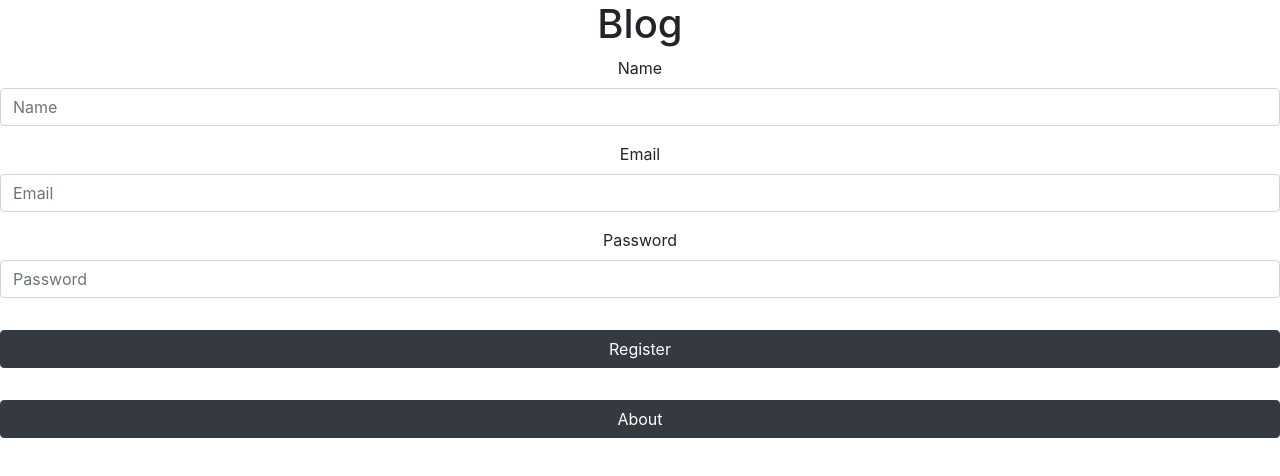
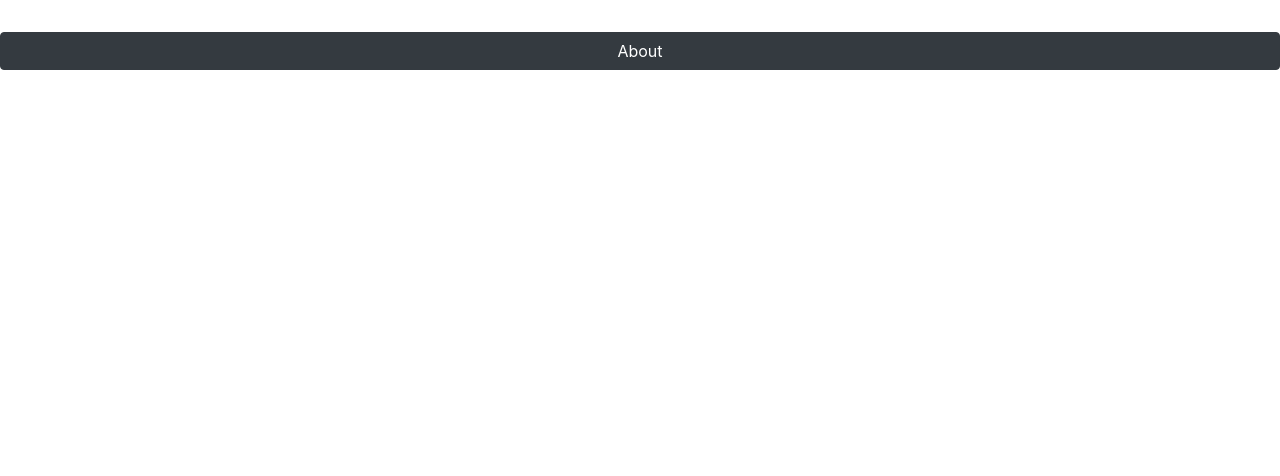
Before and after one commit to rustamav/MERNBlog, a React (Create React App) app in the folder client/: page / in a window 1280 px wide. Shown: the top 476 px of the page. Built offline with nearby package versions, Linux system fonts and the light colour scheme; the HTML template or start-up script is replaced by a standard one.

Commit message:
Separated the RegisterComponent

```diff
--- a/client/package.json
+++ b/client/package.json
@@ -8,6 +8,7 @@
     "react": "^16.10.2",
     "react-dom": "^16.10.2",
     "react-redux": "^7.1.1",
+    "react-router-dom": "^5.1.2",
     "react-scripts": "3.2.0",
     "reactstrap": "^8.0.1",
     "redux": "^4.0.4",
--- a/client/src/App.js
+++ b/client/src/App.js
@@ -1,18 +1,28 @@
 import React from 'react';
 import './App.css';
-
 import { Provider } from 'react-redux';
 import store from './store';
-import TestComonent from './components/AboutCoomponent';
+import AboutCoomponent from './components/AboutCoomponent';
+import RegisterComponent from './components/RegisterComponent';
+
+import {BrowserRouter as Router, Route, Switch} from 'react-router-dom';
+
+import 'bootstrap/dist/css/bootstrap.min.css';
 
 function App() {
   return (
-    <Provider store = {store}>
-    <div className="App">
-      <h1>Blog</h1>
-      <TestComonent></TestComonent>
-    </div>
+
+    <Provider store={store}>
+      <Router>
+      <div className="App">
+        <Switch>
+          <Route exact path='/' component = {AboutCoomponent}/>
+          <Route exact path='/register' component = {RegisterComponent}/>
+        </Switch>
+        </div>
+      </Router>
     </Provider>
+
   );
 }
 
--- a/client/src/components/AboutCoomponent.js
+++ b/client/src/components/AboutCoomponent.js
@@ -1,9 +1,5 @@
 import React, {useState} from 'react';
 import {
-    Form,
-    FormGroup,
-    Label,
-    Input,
     Button
 }
     from 'reactstrap';
@@ -11,73 +7,14 @@ import PropTypes from 'prop-types';
 import { connect } from 'react-redux';
 import Alert from './Alert';
 import { setAlert } from '../actions/alertAction';
-import { register } from '../actions/authAction';
 
 const AboutCoomponent = (props) => {
-
-    const [formData, setFormData] = useState({
-        name: '',
-        email:'',
-        password: ''
-    })
-
-    const {name, email, password} = formData;
-
     const onClick = e => {
         props.setAlert("Testing the alert", "Warning");
     };
 
-    const onSubmit = e => {
-        e.preventDefault();
-        console.log("Submit");
-        props.register({name, email, password});
-    }
-
-    const onChange = e => {
-        console.log("On change");
-        setFormData({...formData, [e.target.name]: e.target.value});
-    }
     return (
         <div>
-            <Form onSubmit={e => onSubmit(e)}>
-              <FormGroup>
-                <Label for='name'>Name</Label>
-                <Input
-                  type='text'
-                  name='name'
-                  id='name'
-                  placeholder='Name'
-                  className='mb-3'
-                  value={name}
-                  onChange={e => onChange(e)}
-                />
-
-                <Label for='email'>Email</Label>
-                <Input
-                  type='email'
-                  name='email'
-                  id='email'
-                  placeholder='Email'
-                  className='mb-3'
-                  value={email}
-                  onChange={e => onChange(e)}
-                />
-
-                <Label for='password'>Password</Label>
-                <Input
-                  type='password'
-                  name='password'
-                  id='password'
-                  placeholder='Password'
-                  className='mb-3'
-                  value={password}
-                  onChange={e => onChange(e)}
-                />
-                <Button color='dark' style={{ marginTop: '2rem' }} block>
-                  Register
-                </Button>
-              </FormGroup>
-            </Form>
             <Alert color='danger'></Alert>
             <Button onClick={onClick} color='dark' style={{ marginTop: '2rem' }} block>
                 About
@@ -87,9 +24,8 @@ const AboutCoomponent = (props) => {
 }
 AboutCoomponent.propTypes = {
     setAlert: PropTypes.func.isRequired,
-    register: PropTypes.func.isRequired
 };
 export default connect(
     null,
-    { setAlert, register }
+    { setAlert }
 )(AboutCoomponent);
--- /dev/null
+++ b/client/src/components/RegisterComponent.js
@@ -0,0 +1,88 @@
+import React, {useState} from 'react';
+import {
+    Form,
+    FormGroup,
+    Label,
+    Input,
+    Button
+}
+    from 'reactstrap';
+import PropTypes from 'prop-types';
+import { connect } from 'react-redux';
+import Alert from './Alert';
+import { setAlert } from '../actions/alertAction';
+import { register } from '../actions/authAction';
+
+const RegisterComponent = (props) => {
+
+    const [formData, setFormData] = useState({
+        name: '',
+        email:'',
+        password: ''
+    })
+
+    const {name, email, password} = formData;
+
+    const onSubmit = e => {
+        e.preventDefault();
+        console.log("Submit");
+        props.register({name, email, password});
+    }
+
+    const onChange = e => {
+        console.log("On change");
+        setFormData({...formData, [e.target.name]: e.target.value});
+    }
+    return (
+        <div>
+            <Form onSubmit={e => onSubmit(e)}>
+              <FormGroup>
+                <Label for='name'>Name</Label>
+                <Input
+                  type='text'
+                  name='name'
+                  id='name'
+                  placeholder='Name'
+                  className='mb-3'
+                  value={name}
+                  onChange={e => onChange(e)}
+                />
+
+                <Label for='email'>Email</Label>
+                <Input
+                  type='email'
+                  name='email'
+                  id='email'
+                  placeholder='Email'
+                  className='mb-3'
+                  value={email}
+                  onChange={e => onChange(e)}
+                />
+
+                <Label for='password'>Password</Label>
+                <Input
+                  type='password'
+                  name='password'
+                  id='password'
+                  placeholder='Password'
+                  className='mb-3'
+                  value={password}
+                  onChange={e => onChange(e)}
+                />
+                <Button color='dark' style={{ marginTop: '2rem' }} block>
+                  Register
+                </Button>
+              </FormGroup>
+            </Form>
+            <Alert></Alert>
+        </div>
+    );
+}
+RegisterComponent.propTypes = {
+    setAlert: PropTypes.func.isRequired,
+    register: PropTypes.func.isRequired
+};
+export default connect(
+    null,
+    { setAlert, register }
+)(RegisterComponent);
```
Also changed, not shown: 1 other file (tests, documents, lock files or other folders).
